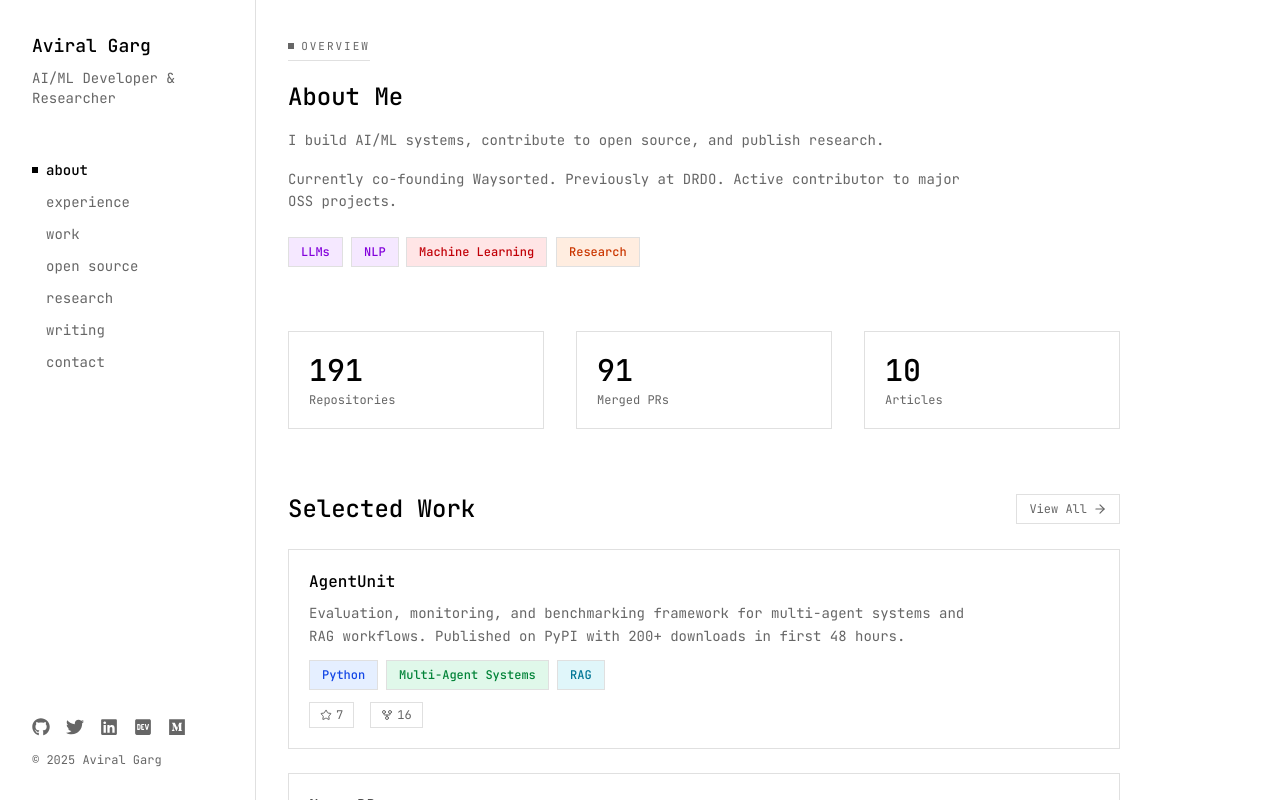
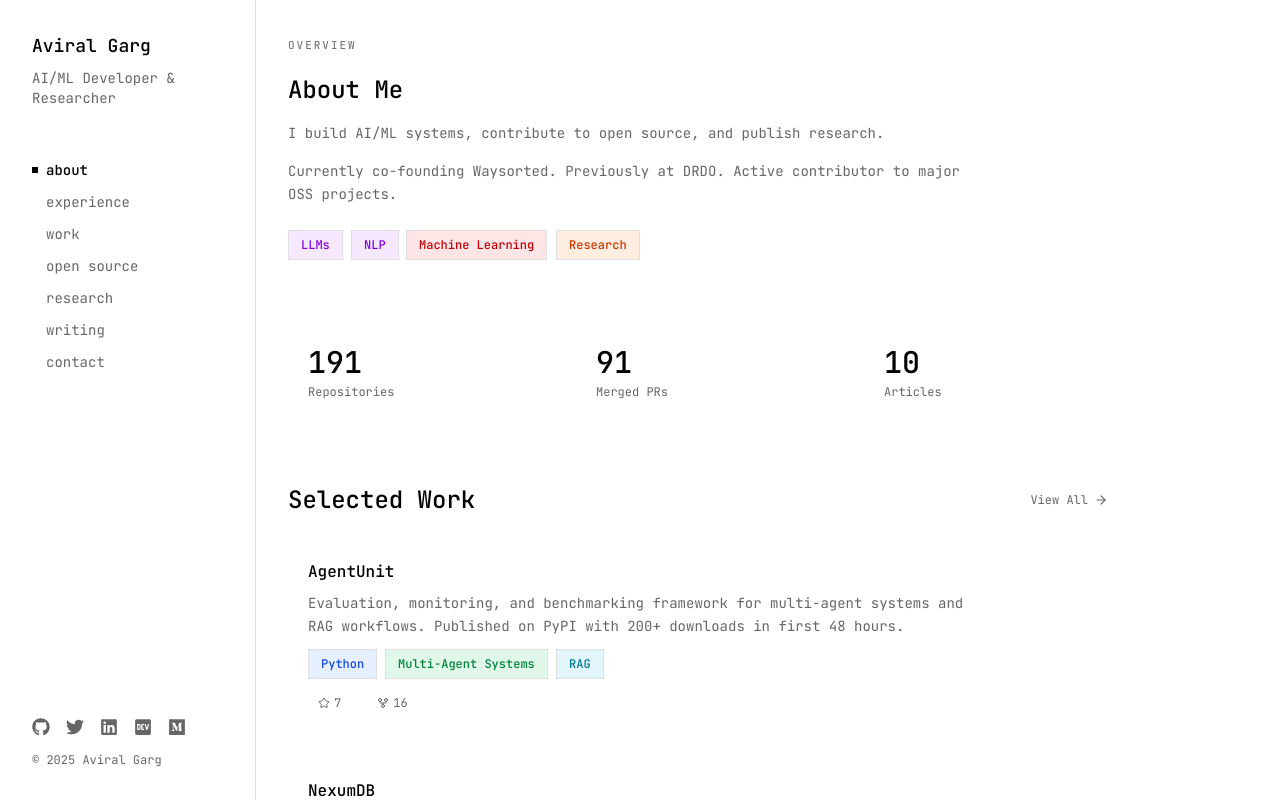
Before and after one commit to aviralgarg05/portfolio, a Next.js app: page / in a window 1280 px wide. Shown: the top 800 px of the page. Built offline with nearby package versions, Linux system fonts and the light colour scheme.

Commit message:
Remove remaining shared card styling

```diff
--- a/app/globals.css
+++ b/app/globals.css
@@ -7,9 +7,6 @@
   --muted: #f5f5f5;
   --border: #e0e0e0;
   --accent: #666666;
-  --panel-bg: transparent;
-  --panel-bg-strong: rgba(0, 0, 0, 0.02);
-  --panel-border-hover: rgba(24, 24, 27, 0.18);
 
   /* Status badge colors */
   --status-active: #22c55e;
@@ -46,9 +43,6 @@
     --muted: #1a1a1a;
     --border: #333333;
     --accent: #999999;
-    --panel-bg: transparent;
-    --panel-bg-strong: rgba(255, 255, 255, 0.03);
-    --panel-border-hover: rgba(255, 255, 255, 0.14);
 
     /* Status badge colors - darker theme */
     --status-active: #16a34a;
@@ -87,22 +81,16 @@ button:focus-visible {
 }
 
 .page-kicker {
-  display: inline-flex;
-  align-items: center;
-  gap: 0.45rem;
-  border-bottom: 1px solid var(--border);
+  display: inline-block;
   color: var(--accent);
-  padding: 0 0 0.35rem;
+  padding: 0;
   font-size: 11px;
   letter-spacing: 0.18em;
   text-transform: uppercase;
 }
 
 .page-kicker > span:first-child {
-  width: 0.375rem;
-  height: 0.375rem;
-  border-radius: 0 !important;
-  background: currentColor !important;
+  display: none;
 }
 
 .site-card,
@@ -110,12 +98,11 @@ button:focus-visible {
 .site-stat,
 .site-link-pill {
   position: relative;
-  border: 1px solid var(--border);
-  background: var(--panel-bg);
+  border: 0;
+  background: transparent;
   transition:
     transform 680ms cubic-bezier(0.22, 1, 0.36, 1),
-    background-color 680ms ease,
-    border-color 680ms ease,
+    color 320ms ease,
     opacity 320ms ease;
 }
 
@@ -123,8 +110,7 @@ button:focus-visible {
 .site-row:hover,
 .site-stat:hover,
 .site-link-pill:hover {
-  border-color: var(--panel-border-hover);
-  background: var(--panel-bg-strong);
+  background: transparent;
 }
 
 .site-card {
```
